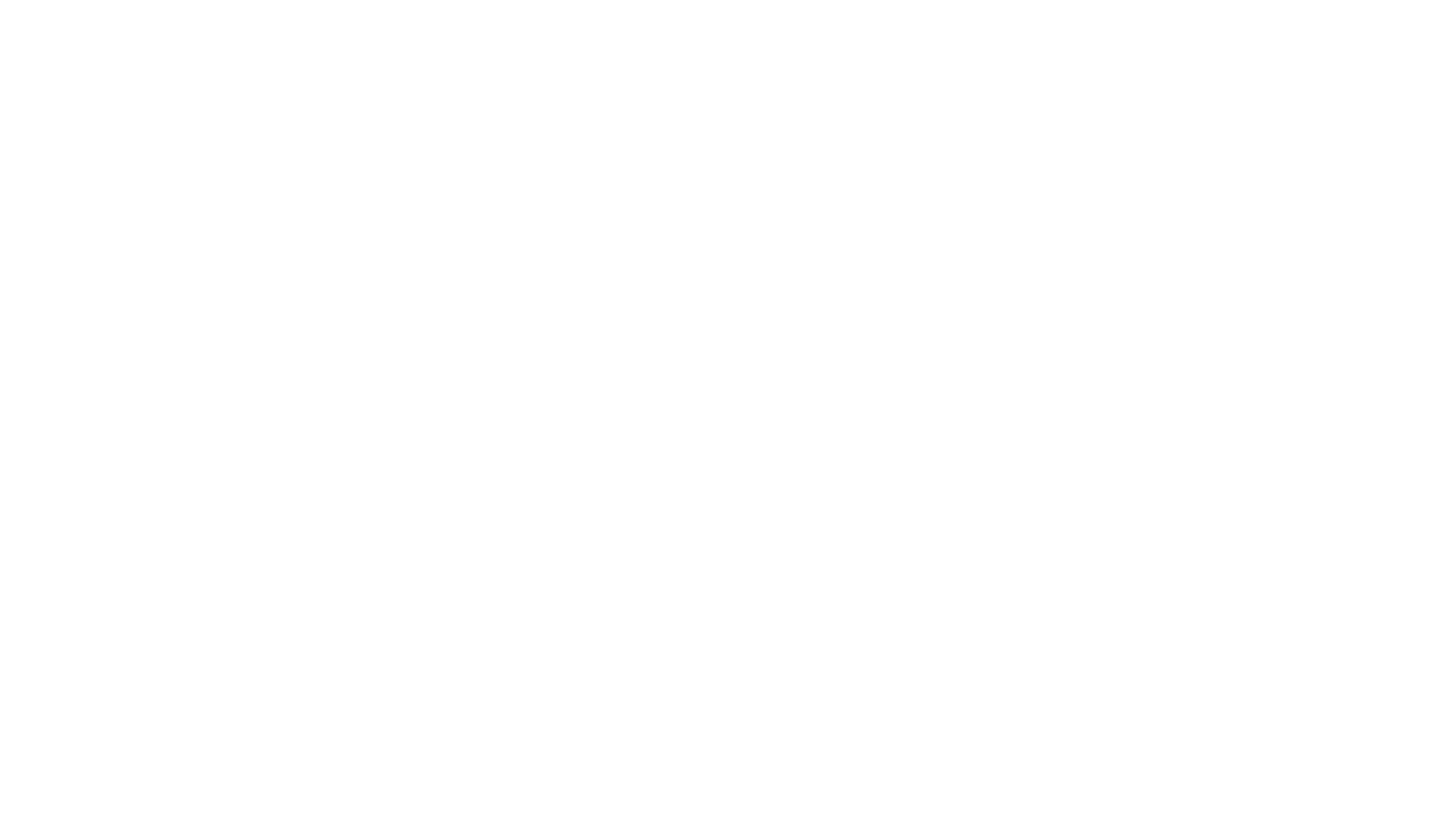
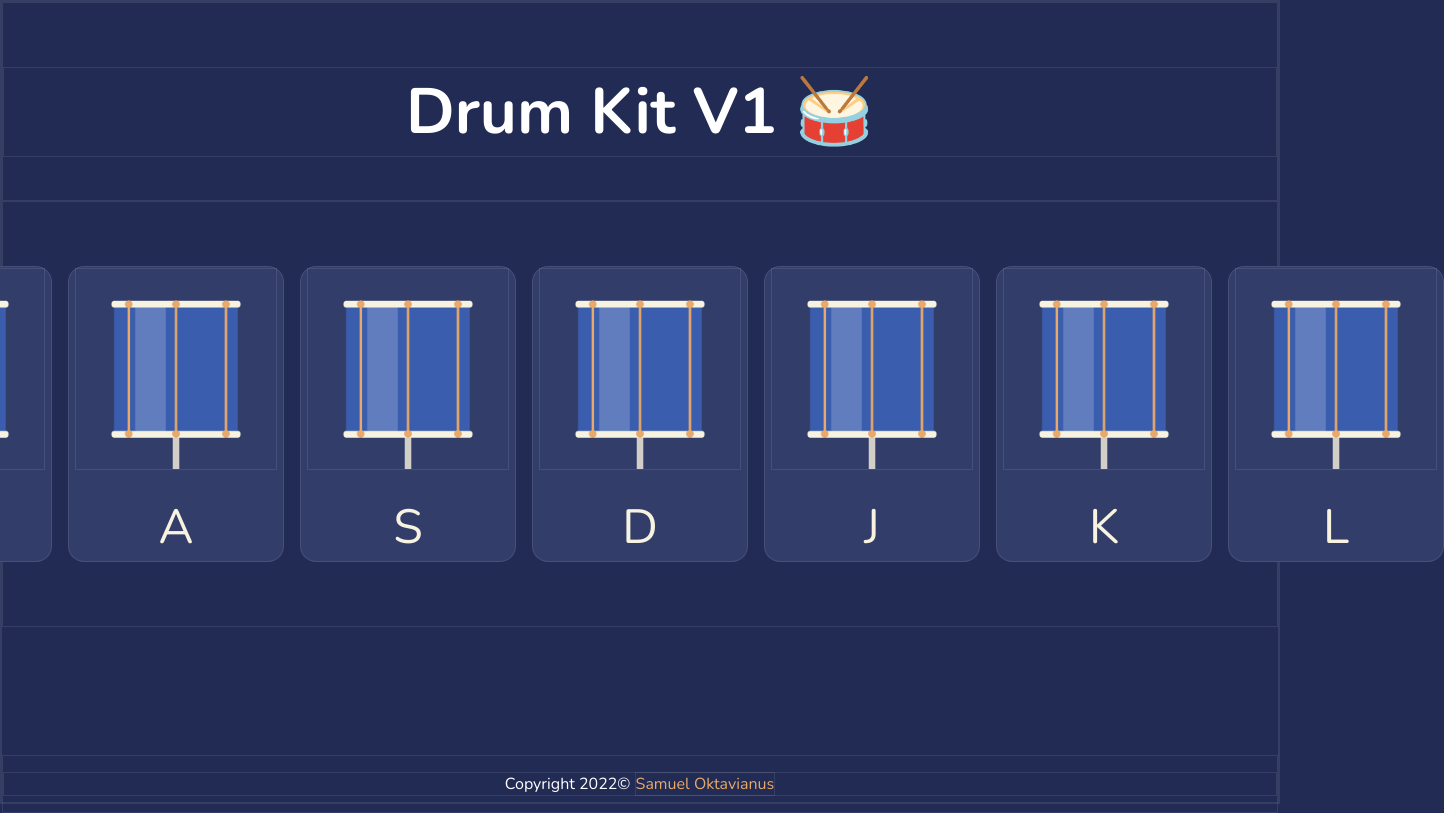
Before and after one commit to indigoscipio/drum-kit-v1, a plain HTML site: page index.html in a window 1280 px wide. Shown: the whole page, 1444 px wide, since content can reach past the window. Drawn offline with nearby package versions, Linux system fonts and the light colour scheme.

Commit message:
update css and ai file

```diff
--- a/index.html
+++ b/index.html
@@ -4,9 +4,29 @@
     <meta charset="UTF-8">
     <meta http-equiv="X-UA-Compatible" content="IE=edge">
     <meta name="viewport" content="width=device-width, initial-scale=1.0">
-    <title>Document</title>
+    <title>Drum Kit V1</title>
+    <link rel="stylesheet" href="style.css">
 </head>
 <body>
 
+    <header>
+        <h1>Drum Kit V1 🥁</h1>
+    </header>
+
+    <div class="container">
+        <button><img src="images/tom-1.png" alt="">W</button>
+        <button><img src="images/tom-1.png" alt="">A</button>
+        <button><img src="images/tom-1.png" alt="">S</button>
+        <button><img src="images/tom-1.png" alt="">D</button>
+        <button><img src="images/tom-1.png" alt="">J</button>
+        <button><img src="images/tom-1.png" alt="">K</button>
+        <button><img src="images/tom-1.png" alt="">L</button>
+    </div>
+
+    <footer>
+        <p>Copyright 2022© <a href="http://www.samueloktavianus.com">Samuel Oktavianus</a></p>
+    </footer>
+
+    <script src="drumkit.js"></script>
 </body>
 </html>
--- a/style.css
+++ b/style.css
@@ -0,0 +1,69 @@
+@import url('https://fonts.googleapis.com/css2?family=Nunito:wght@400;700&display=swap');
+
+:root {
+    --dark-blue: #212B53;
+    --main-blue: #3A5DAD;
+    --yellow: #E8A96A;
+    --white: #F7F3E0;
+}
+
+*{
+    border: 1px solid rgba(255, 255, 255, 0.096);
+}
+
+body{
+    font-family: 'Nunito', sans-serif;
+    height: 100vh;
+    margin: 0;
+    padding: 0;
+    display: flex;
+    text-align: center;
+    flex-direction: column;
+    justify-content: space-between;
+}
+
+button{
+    background: #323d69;
+    border-radius: 16px;
+    color: var(--white);
+    display: flex;
+    flex-direction: column;
+    align-items: center;
+    font-family: inherit;
+    font-size: 48px;
+    cursor: pointer;
+}
+
+button:hover{
+    border: 4px solid var(--white);
+}
+
+a{
+    text-decoration: none;
+    color: var(--yellow);
+}
+
+h1{
+    font-size: 64px;
+    margin-top: 64px;
+}
+
+body{
+    background-color: var(--dark-blue);
+    color: white;
+}
+
+.container{
+    padding: 64px 0;
+    margin-bottom: 128px;
+    display: flex;
+    flex-grow: 1;
+    justify-content: center;
+    align-items: center;
+    gap: 16px;
+}
+
+.container img{
+    width: 200px;
+    margin-bottom: 24px;
+}
```
Also changed, not shown: images/crash.png (added), images/kick-bass.png (added), images/snare.png (added), images/tom-1.png (added), images/tom-2.png (added), images/tom-3.png (added), images/tom-4.png (added), 1 other file.
